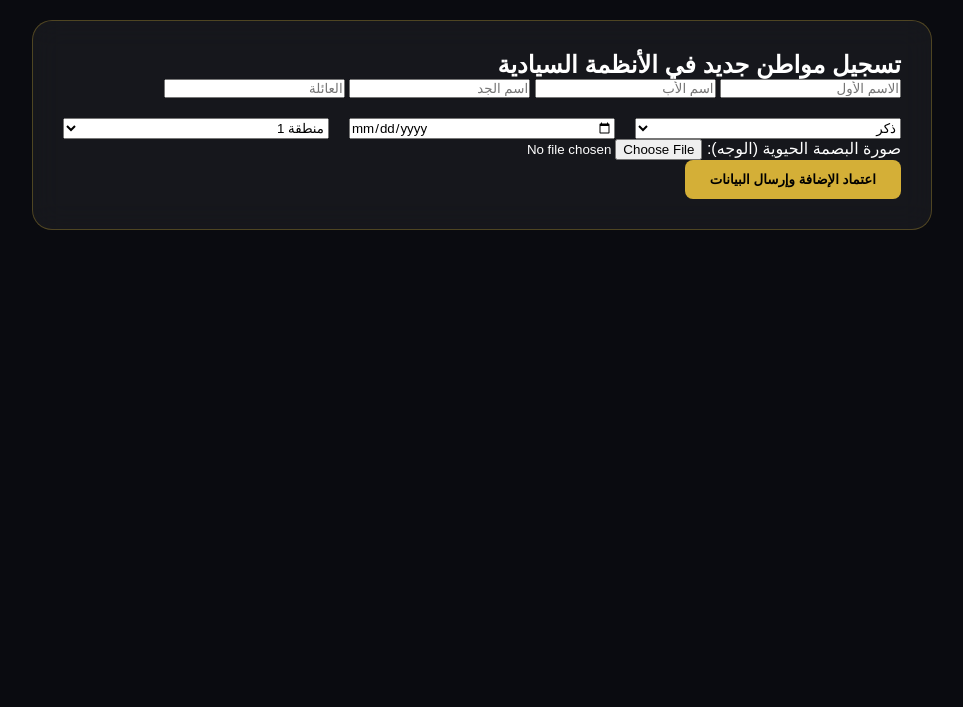
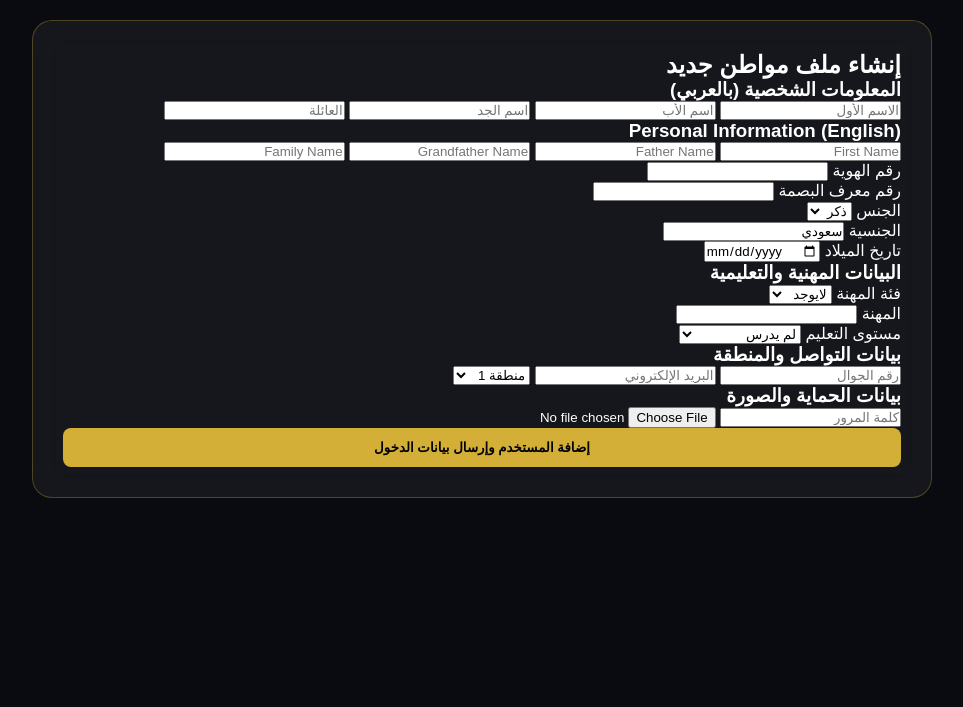
Before and after one commit to sosaskze143/Shadow-Ministry, a Flask app: template templates/add_user.html in a window 1280 px wide. Shown: the top 707 px of the page, without its empty margins (158-1121 px from the left). Run offline with Flask 3, Linux system fonts and the light colour scheme; the template is opened without the code that fills it, so the values that code supplies are empty.

Commit message:
Update add_user.html

```diff
--- a/templates/add_user.html
+++ b/templates/add_user.html
@@ -1,13 +1,16 @@
 <!DOCTYPE html>
 <html lang="ar" dir="rtl">
 <head>
+    <meta charset="UTF-8">
     <link rel="stylesheet" href="/static/css/style.css">
-    <title>إضافة مستخدم جديد</title>
+    <title>إضافة مستخدم سيادي</title>
 </head>
 <body>
     <div class="glass-card">
-        <h2>تسجيل مواطن جديد في الأنظمة السيادية</h2>
+        <h2 class="gold-text">إنشاء ملف مواطن جديد</h2>
         <form action="/admin/add_user" method="POST" enctype="multipart/form-data">
+
+            <h3 class="section-title">المعلومات الشخصية (بالعربي)</h3>
             <div class="grid-4">
                 <input type="text" name="fname_ar" placeholder="الاسم الأول" required>
                 <input type="text" name="mname_ar" placeholder="اسم الأب" required>
@@ -15,12 +18,75 @@
                 <input type="text" name="lname_ar" placeholder="العائلة" required>
             </div>
 
-            <div class="data-grid mt-20">
-                <select name="gender">
-                    <option value="ذكر">ذكر</option>
-                    <option value="أنثى">أنثى</option>
-                </select>
-                <input type="date" name="dob" placeholder="تاريخ الميلاد">
+            <h3 class="section-title">Personal Information (English)</h3>
+            <div class="grid-4">
+                <input type="text" name="fname_en" placeholder="First Name" required>
+                <input type="text" name="mname_en" placeholder="Father Name" required>
+                <input type="text" name="gname_en" placeholder="Grandfather Name" required>
+                <input type="text" name="lname_en" placeholder="Family Name" required>
+            </div>
+
+            <div class="grid-3 mt-20">
+                <div class="form-group">
+                    <label>رقم الهوية</label>
+                    <input type="text" name="id_num" required>
+                </div>
+                <div class="form-group">
+                    <label>رقم معرف البصمة</label>
+                    <input type="text" name="fingerprint_id" required>
+                </div>
+                <div class="form-group">
+                    <label>الجنس</label>
+                    <select name="gender">
+                        <option value="ذكر">ذكر</option>
+                        <option value="أنثى">أنثى</option>
+                    </select>
+                </div>
+            </div>
+
+            <div class="grid-3">
+                <div class="form-group">
+                    <label>الجنسية</label>
+                    <input type="text" name="nationality" value="سعودي">
+                </div>
+                <div class="form-group">
+                    <label>تاريخ الميلاد</label>
+                    <input type="date" name="dob" required>
+                </div>
+            </div>
+
+            <h3 class="section-title">البيانات المهنية والتعليمية</h3>
+            <div class="grid-3">
+                <div class="form-group">
+                    <label>فئة المهنة</label>
+                    <select name="job_cat">
+                        <option value="لايوجد">لايوجد</option>
+                        <option value="طالب">طالب</option>
+                        <option value="خاص">خاص</option>
+                        <option value="حكومي">حكومي</option>
+                    </select>
+                </div>
+                <div class="form-group">
+                    <label>المهنة</label>
+                    <input type="text" name="job_title">
+                </div>
+                <div class="form-group">
+                    <label>مستوى التعليم</label>
+                    <select name="edu_level">
+                        <option value="لم يدرس">لم يدرس</option>
+                        <option value="تعليم ابتدائي">تعليم ابتدائي</option>
+                        <option value="تعليم متوسط">تعليم متوسط</option>
+                        <option value="تعليم ثانوي">تعليم ثانوي</option>
+                        <option value="تعليم جامعي">تعليم جامعي</option>
+                        <option value="تعليم جامعي عالي">تعليم جامعي عالي</option>
+                    </select>
+                </div>
+            </div>
+
+            <h3 class="section-title">بيانات التواصل والمنطقة</h3>
+            <div class="grid-3">
+                <input type="text" name="phone" placeholder="رقم الجوال" required>
+                <input type="email" name="email" placeholder="البريد الإلكتروني" required>
                 <select name="region">
                     {% for i in range(1, 26) %}
                     <option value="منطقة {{ i }}">منطقة {{ i }}</option>
@@ -28,12 +94,13 @@
                 </select>
             </div>
 
-            <div class="mt-30">
-                <label class="gold-text">صورة البصمة الحيوية (الوجه):</label>
+            <h3 class="section-title">بيانات الحماية والصورة</h3>
+            <div class="grid-2">
+                <input type="password" name="password" placeholder="كلمة المرور" required>
                 <input type="file" name="face_image" accept="image/*" required>
             </div>
 
-            <button type="submit" class="btn-gold mt-30">اعتماد الإضافة وإرسال البيانات</button>
+            <button type="submit" class="btn-gold mt-30" style="width:100%">إضافة المستخدم وإرسال بيانات الدخول</button>
         </form>
     </div>
 </body>
```
